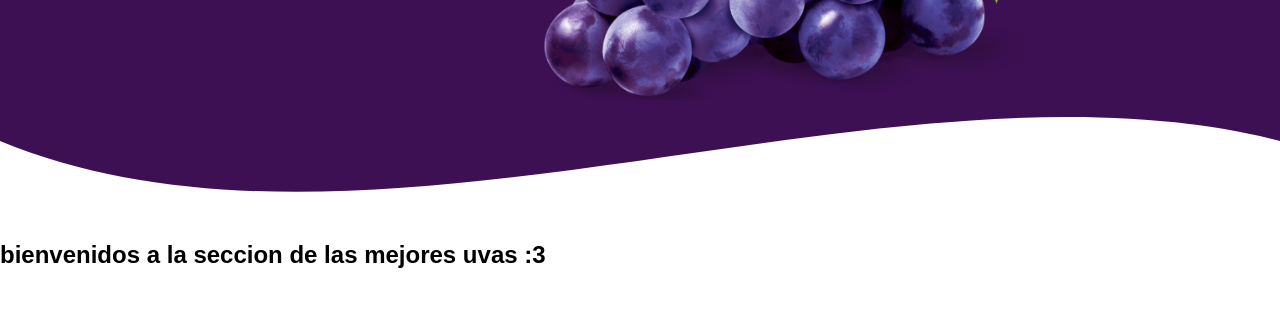
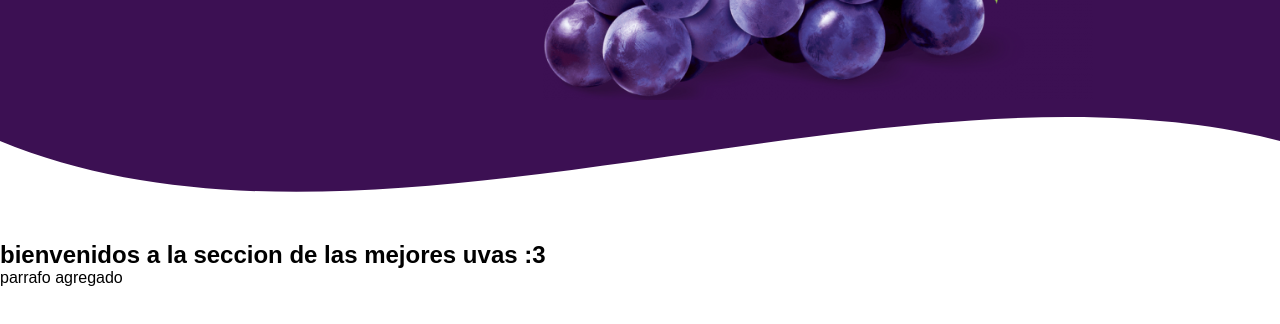
Before and after one commit to andonysan/web-uva, a plain HTML site: page index.html in a window 1280 px wide. Shown: the part 386-710 px from the top of the page. Drawn offline with Linux system fonts and the light colour scheme.

Commit message:
Update index.html

```diff
--- a/index.html
+++ b/index.html
@@ -50,6 +50,7 @@
     </header>
     <section class="color">
         <h1>bienvenidos a la seccion de las mejores uvas :3</h1>
+        <p> parrafo agregado<p>
     </section>
 
     <script src="js/scritpt.js"></script>
```
